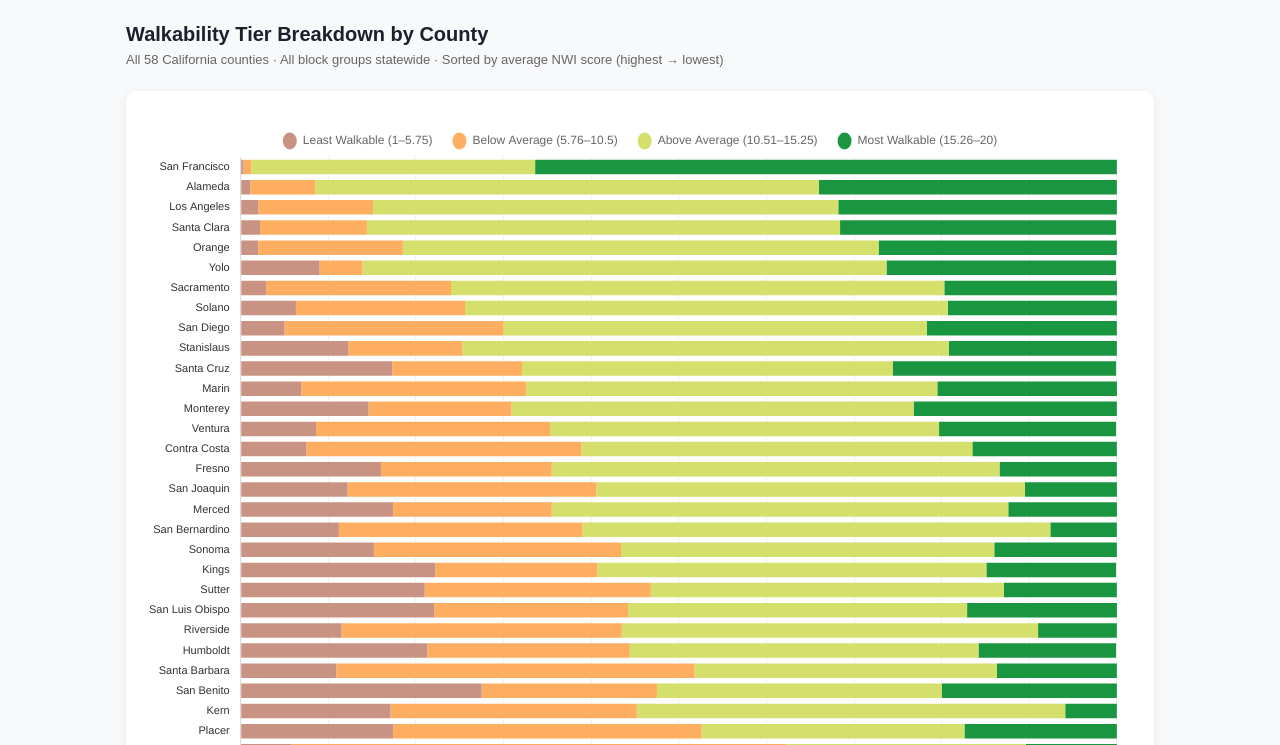
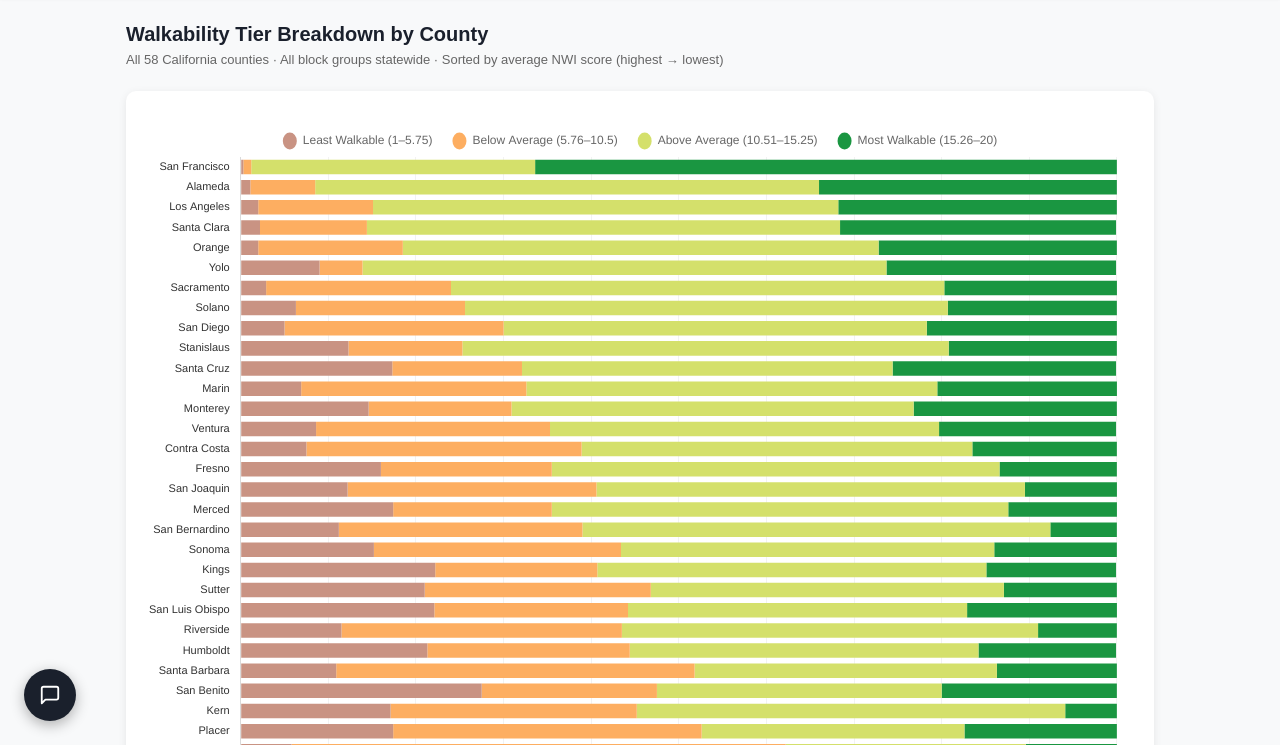
Before and after one commit to vedant1100/Walkability-Index, a website: page src/frontend/barchart.html in a window 1280 px wide. Shown: the part 55-800 px from the top of the page. Drawn offline with nearby package versions, Linux system fonts and the light colour scheme.

Commit message:
Add Gemini chatbot, restructure project into src/
- Add server.js (Express) with /api/chat SSE endpoint using @google/genai
- Add src/js/chat.js floating chat widget with streaming support
- Move HTML to src/frontend/, JS to src/js/, data to data/, scripts/ to scripts/
- Wire chat widget into both pages with live map context on map view
- Update package.json: replace npx serve with node server.js, add express/dotenv/@google/genai
- Add .env to .gitignore

Co-Authored-By: Claude Sonnet 4.6 <noreply@anthropic.com>

```diff
--- /dev/null
+++ b/src/js/chat.js
@@ -0,0 +1,307 @@
+(function () {
+    'use strict';
+
+    const CSS = `
+        #chat-toggle-btn {
+            position: fixed;
+            bottom: 24px;
+            left: 24px;
+            width: 52px;
+            height: 52px;
+            border-radius: 50%;
+            background: #1a202c;
+            color: white;
+            border: none;
+            cursor: pointer;
+            font-size: 22px;
+            box-shadow: 0 4px 14px rgba(0,0,0,0.3);
+            z-index: 1000;
+            display: flex;
+            align-items: center;
+            justify-content: center;
+            transition: background 0.2s, transform 0.15s;
+        }
+        #chat-toggle-btn:hover { background: #2d3748; transform: scale(1.05); }
+
+        #chat-panel {
+            position: fixed;
+            bottom: 88px;
+            left: 24px;
+            width: 360px;
+            height: 460px;
+            background: white;
+            border-radius: 12px;
+            box-shadow: 0 8px 32px rgba(0,0,0,0.22);
+            z-index: 999;
+            display: flex;
+            flex-direction: column;
+            overflow: hidden;
+            transition: transform 0.22s ease, opacity 0.22s ease;
+        }
+        #chat-panel.chat-hidden {
+            transform: translateY(16px);
+            opacity: 0;
+            pointer-events: none;
+        }
+
+        #chat-header {
+            background: #1a202c;
+            color: white;
+            padding: 13px 16px;
+            display: flex;
+            align-items: center;
+            justify-content: space-between;
+            flex-shrink: 0;
+        }
+        #chat-header-title {
+            font-size: 12px;
+            font-weight: 700;
+            text-transform: uppercase;
+            letter-spacing: 0.6px;
+        }
+        #chat-header-sub {
+            font-size: 10px;
+            color: #a0aec0;
+            margin-top: 1px;
+        }
+        #chat-close-btn {
+            background: none;
+            border: none;
+            color: #a0aec0;
+            cursor: pointer;
+            font-size: 22px;
+            line-height: 1;
+            padding: 0;
+            margin-left: 8px;
+        }
+        #chat-close-btn:hover { color: white; }
+
+        #chat-messages {
+            flex: 1;
+            overflow-y: auto;
+            padding: 12px 14px;
+            display: flex;
+            flex-direction: column;
+            gap: 10px;
+            background: #f8f9fa;
+        }
+        #chat-messages::-webkit-scrollbar { width: 4px; }
+        #chat-messages::-webkit-scrollbar-thumb { background: #cbd5e0; border-radius: 2px; }
+
+        .chat-bubble {
+            max-width: 88%;
+            padding: 9px 13px;
+            border-radius: 12px;
+            font-size: 13px;
+            line-height: 1.55;
+            word-wrap: break-word;
+            white-space: pre-wrap;
+        }
+        .chat-bubble.user {
+            align-self: flex-end;
+            background: #1a202c;
+            color: white;
+            border-bottom-right-radius: 3px;
+        }
+        .chat-bubble.assistant {
+            align-self: flex-start;
+            background: white;
+            color: #1a202c;
+            border-bottom-left-radius: 3px;
+            box-shadow: 0 1px 4px rgba(0,0,0,0.08);
+        }
+        .chat-bubble.assistant.streaming { opacity: 0.85; }
+        .chat-system-note {
+            align-self: center;
+            font-size: 11px;
+            color: #a0aec0;
+            text-align: center;
+            padding: 2px 8px;
+        }
+
+        #chat-input-row {
+            display: flex;
+            padding: 10px;
+            border-top: 1px solid #e2e8f0;
+            gap: 8px;
+            flex-shrink: 0;
+            background: white;
+        }
+        #chat-input {
+            flex: 1;
+            border: 1px solid #e2e8f0;
+            border-radius: 8px;
+            padding: 8px 12px;
+            font-size: 13px;
+            font-family: inherit;
+            outline: none;
+            background: #f8f9fa;
+            color: #1a202c;
+            transition: border-color 0.15s;
+        }
+        #chat-input:focus { border-color: #1a202c; background: white; }
+        #chat-send-btn {
+            background: #1a202c;
+            color: white;
+            border: none;
+            border-radius: 8px;
+            width: 36px;
+            height: 36px;
+            cursor: pointer;
+            font-size: 17px;
+            display: flex;
+            align-items: center;
+            justify-content: center;
+            flex-shrink: 0;
+            transition: background 0.15s;
+        }
+        #chat-send-btn:hover:not(:disabled) { background: #2d3748; }
+        #chat-send-btn:disabled { background: #cbd5e0; cursor: not-allowed; }
+    `;
+
+    function init(getContextFn) {
+        const style = document.createElement('style');
+        style.textContent = CSS;
+        document.head.appendChild(style);
+
+        const root = document.createElement('div');
+        root.innerHTML = `
+            <button id="chat-toggle-btn" title="Ask AI about the data">
+                <svg width="22" height="22" viewBox="0 0 24 24" fill="none" stroke="currentColor" stroke-width="2" stroke-linecap="round" stroke-linejoin="round">
+                    <path d="M21 15a2 2 0 0 1-2 2H7l-4 4V5a2 2 0 0 1 2-2h14a2 2 0 0 1 2 2z"/>
+                </svg>
+            </button>
+            <div id="chat-panel" class="chat-hidden">
+                <div id="chat-header">
+                    <div>
+                        <div id="chat-header-title">Walkability AI</div>
+                        <div id="chat-header-sub">Powered by Gemini</div>
+                    </div>
+                    <button id="chat-close-btn" title="Close">×</button>
+                </div>
+                <div id="chat-messages">
+                    <div class="chat-system-note">Ask about walkability scores, county comparisons, or methodology.</div>
+                </div>
+                <div id="chat-input-row">
+                    <input id="chat-input" type="text" placeholder="Ask about the data…" autocomplete="off" />
+                    <button id="chat-send-btn" title="Send">
+                        <svg width="16" height="16" viewBox="0 0 24 24" fill="none" stroke="currentColor" stroke-width="2.5" stroke-linecap="round" stroke-linejoin="round">
+                            <line x1="12" y1="19" x2="12" y2="5"/><polyline points="5 12 12 5 19 12"/>
+                        </svg>
+                    </button>
+                </div>
+            </div>
+        `;
+        document.body.appendChild(root);
+
+        const panel    = document.getElementById('chat-panel');
+        const toggle   = document.getElementById('chat-toggle-btn');
+        const closeBtn = document.getElementById('chat-close-btn');
+        const input    = document.getElementById('chat-input');
+        const sendBtn  = document.getElementById('chat-send-btn');
+        const messages = document.getElementById('chat-messages');
+
+        const history = [];
+
+        toggle.addEventListener('click', () => {
+            const isHidden = panel.classList.toggle('chat-hidden');
+            if (!isHidden) input.focus();
+        });
+        closeBtn.addEventListener('click', () => panel.classList.add('chat-hidden'));
+        input.addEventListener('keydown', e => {
+            if (e.key === 'Enter' && !e.shiftKey) { e.preventDefault(); send(); }
+        });
+        sendBtn.addEventListener('click', send);
+
+        function addBubble(role, text) {
+            const el = document.createElement('div');
+            el.className = `chat-bubble ${role}`;
+            el.textContent = text;
+            messages.appendChild(el);
+            messages.scrollTop = messages.scrollHeight;
+            return el;
+        }
+
+        async function send() {
+            const text = input.value.trim();
+            if (!text || sendBtn.disabled) return;
+
+            input.value = '';
+            sendBtn.disabled = true;
+            addBubble('user', text);
+            history.push({ role: 'user', content: text });
+
+            const assistantEl = addBubble('assistant', '');
+            assistantEl.classList.add('streaming');
+
+            // Typing indicator while waiting for first token
+            assistantEl.innerHTML = '<span style="color:#a0aec0;font-size:18px;letter-spacing:3px">···</span>';
+
+            const mapContext = getContextFn ? getContextFn() : null;
+
+            try {
+                const resp = await fetch('/api/chat', {
+                    method: 'POST',
+                    headers: { 'Content-Type': 'application/json' },
+                    body: JSON.stringify({ messages: history, mapContext })
+                });
+
+                if (!resp.ok) {
+                    const err = await resp.json().catch(() => ({ error: `HTTP ${resp.status}` }));
+                    assistantEl.textContent = `Error: ${err.error}`;
+                    assistantEl.classList.remove('streaming');
+                    history.pop();
+                    return;
+                }
+
+                const reader = resp.body.getReader();
+                const decoder = new TextDecoder();
+                let buf = '';
+                let assistantText = '';
+                let firstToken = true;
+
+                while (true) {
+                    const { done, value } = await reader.read();
+                    if (done) break;
+
+                    buf += decoder.decode(value, { stream: true });
+                    const lines = buf.split('\n');
+                    buf = lines.pop();
+
+                    for (const line of lines) {
+                        if (!line.startsWith('data: ')) continue;
+                        const payload = line.slice(6).trim();
+                        if (payload === '[DONE]') continue;
+                        try {
+                            const parsed = JSON.parse(payload);
+                            if (parsed.error) {
+                                assistantEl.textContent = `Error: ${parsed.error}`;
+                                assistantEl.classList.remove('streaming');
+                                history.pop();
+                                return;
+                            }
+                            if (parsed.delta) {
+                                if (firstToken) { assistantEl.textContent = ''; firstToken = false; }
+                                assistantText += parsed.delta;
+                                assistantEl.textContent = assistantText;
+                                messages.scrollTop = messages.scrollHeight;
+                            }
+                        } catch (_) { /* skip malformed SSE line */ }
+                    }
+                }
+
+                assistantEl.classList.remove('streaming');
+                history.push({ role: 'assistant', content: assistantText });
+            } catch (err) {
+                assistantEl.textContent = `Network error: ${err.message}`;
+                assistantEl.classList.remove('streaming');
+                history.pop();
+            } finally {
+                sendBtn.disabled = false;
+                input.focus();
+            }
+        }
+    }
+
+    window.ChatWidget = { init };
+})();
--- a/script.js
+++ b/src/js/script.js
@@ -17,7 +17,7 @@ map.on('error', (e) => {
         document.getElementById('tier-above').innerText = '—';
         document.getElementById('tier-below').innerText = '—';
         document.getElementById('tier-least').innerText = '—';
-        console.error('Failed to load walkability data. Check that the server is rooted at Data_Viz_Proj/ so ../CA_Walkability.geojson is reachable.', e.error);
+        console.error('Failed to load walkability data. Check that data/CA_Walkability.geojson exists and the server is running from VIZ/.', e.error);
     }
 });
 
@@ -25,7 +25,7 @@ map.on('load', () => {
     // 1. Add your converted block group data as a map source
     map.addSource('walkability-data', {
         type: 'geojson',
-        data: '../CA_Walkability.geojson'
+        data: '../../data/CA_Walkability.geojson'
     });
 
     // Render the polygons color-coded by the official EPA Walkability Index Tiers
```
Also changed, not shown: package.json (+7 -3 lines), scripts/aggregate.js (renamed from aggregate.js, +5 -5 lines), server.js (added, +94 -0 lines), src/frontend/barchart.html (renamed from barchart.html, +3 -1 lines), src/frontend/index.html (renamed from index.html, +15 -1 lines), data/county_walkability.json (renamed from county_walkability.json), 2 other files.
